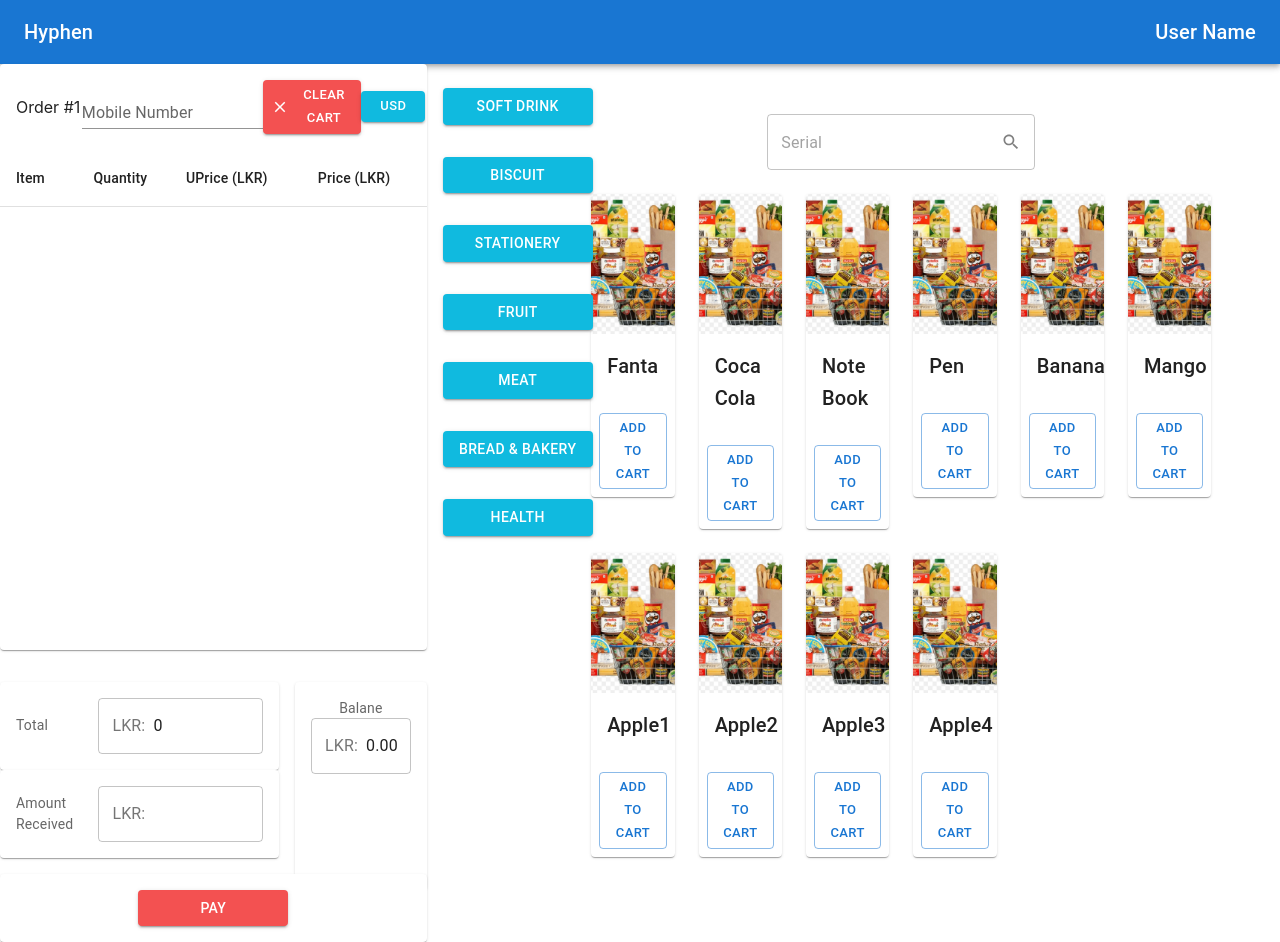
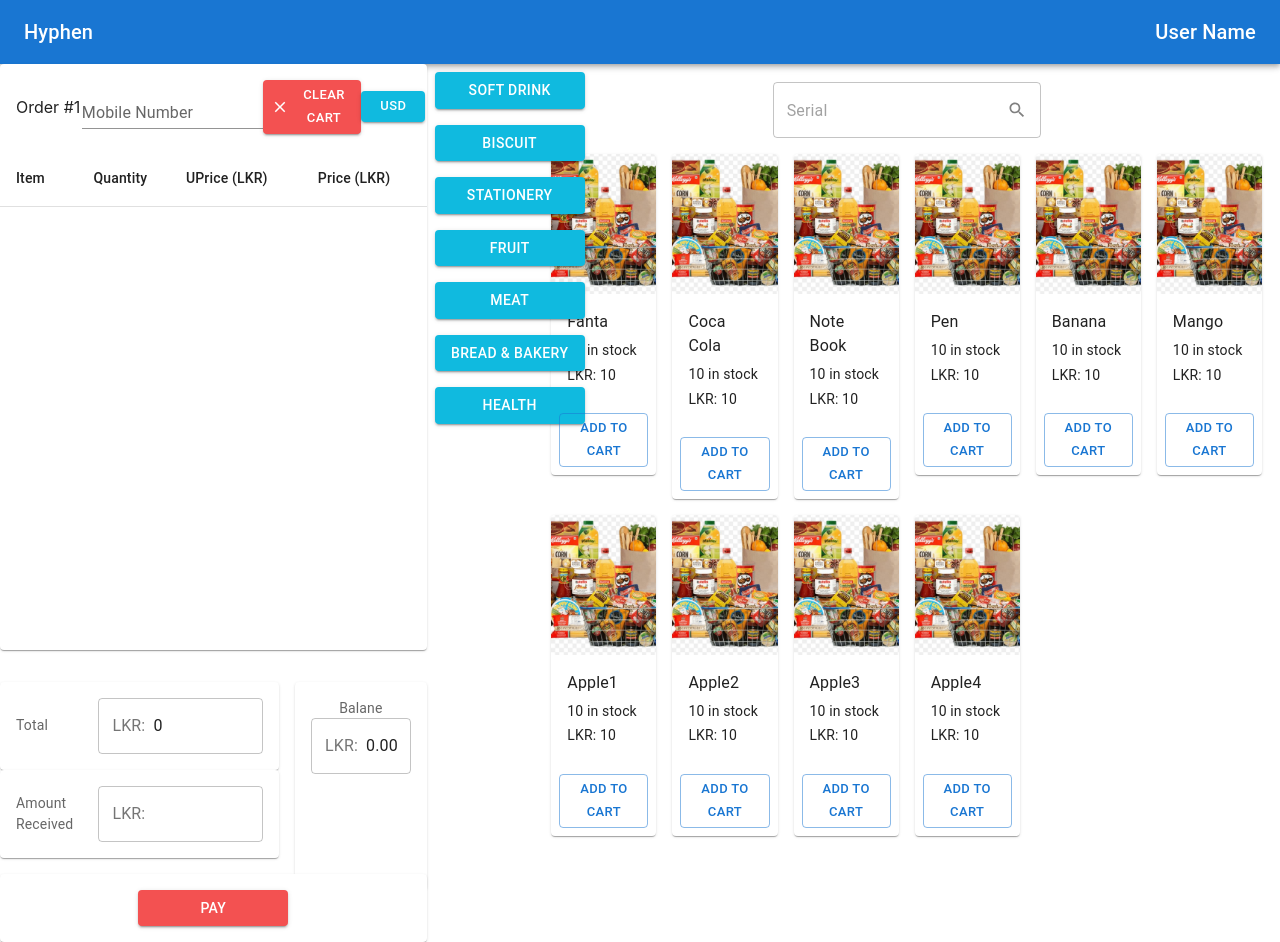
Before and after one commit to MaheshTSenanayake/pos, a React (Create React App) app: page / in a window 1280 px wide. Built offline with nearby package versions, Linux system fonts and the light colour scheme.

Commit message:
Add currency control

```diff
--- a/src/Components/AmountHandle.js
+++ b/src/Components/AmountHandle.js
@@ -5,7 +5,7 @@ import Paper from "@mui/material/Paper";
 import Grid from "@mui/material/Grid";
 import { useDispatch, useSelector } from "react-redux";
 import { Button, InputAdornment, Modal, TextField } from "@mui/material";
-import Invoice from "./Invoice";
+import Invoice from "./Layout/print/Invoice";
 import {
   calculateTotal,
   clearCart,
@@ -30,7 +30,9 @@ function AmountHandle() {
   const handleAmountReceivedValue = (e) => {
     const amountRecieved = e.target.value;
     setAmountReceived(amountRecieved);
-    setBalance(amountRecieved - state.total);
+    state.currency === "LKR"
+      ? setBalance(amountRecieved - state.total.lkr)
+      : setBalance(amountRecieved - state.total.usd);
   };
 
   const printBill = () => {
--- a/src/Components/Layout/CategoryLayout.js
+++ b/src/Components/Layout/CategoryLayout.js
@@ -18,13 +18,13 @@ function CategoryLayout() {
   const classes = useStyle();
   return (
     <div className={classes.root}>
-      <Grid container spacing={3} justifyContent="center">
+      <Grid container justifyContent="center">
         {data.category.map((category, index) => (
           <Grid key={category._id} item xs={12}>
             <Button
               sx={{
                 bgcolor: "#10BADF",
-                marginTop: 1,
+                margin: 1,
                 borderRadius: 1,
                 width: { xs: 180, sm: 100, md: 150 },
               }}
--- a/src/Components/Layout/ItemLayout.js
+++ b/src/Components/Layout/ItemLayout.js
@@ -57,7 +57,6 @@ function ItemLayout() {
     <div className={classes.root}>
       <Grid
         container
-        spacing={3}
         sx={{
           marginTop: "0px",
           padding: "10px",
@@ -65,7 +64,7 @@ function ItemLayout() {
           overflow: "auto",
         }}
       >
-        <Grid item xs={12} sx={{ textAlign: "center" }}>
+        <Grid item xs={12} sx={{ textAlign: "center", margin:"8px" }}>
           <TextField
             onKeyDown={handleSerialInput}
             InputProps={{
--- a/src/Components/Layout/MediaCard.js
+++ b/src/Components/Layout/MediaCard.js
@@ -8,18 +8,24 @@ import Typography from "@mui/material/Typography";
 
 function MediaCard({ item, handleAddToCart }) {
   return (
-    <Card sx={{ maxWidth: 150 }}>
+    <Card sx={{ maxWidth: 150, margin: 1 }}>
       <CardMedia sx={{ height: 140 }} image={item.image} title={item.title} />
       <CardContent>
-        <Typography gutterBottom variant="h6" component="div">
+        <Typography gutterBottom variant="body1" component="div">
           {item.title}
+        </Typography>
+        <Typography gutterBottom variant="body2" component="div">
+          {item.stockQuantity} in stock
+        </Typography>
+        <Typography gutterBottom variant="body2" component="div">
+          LKR: {item.stockQuantity}
         </Typography>
       </CardContent>
       <CardActions>
         <Button
           variant="outlined"
           size="small"
-          onClick={()=>handleAddToCart(item)}
+          onClick={() => handleAddToCart(item)}
         >
           Add to Cart
         </Button>
--- a/src/Components/Layout/ThreeColumnLayout.js
+++ b/src/Components/Layout/ThreeColumnLayout.js
@@ -11,10 +11,10 @@ function ThreeColumnLayout() {
         <CartLayout />
         <AmountHandle />
       </Grid>
-      <Grid item xs={1} sx={{ margin: "16px" }}>
+      <Grid item xs={1}>
         <CategoryLayout />
       </Grid>
-      <Grid item xs={6} sx={{ margin: "16px" }}>
+      <Grid item xs={7}>
         <ItemLayout />
       </Grid>
     </Grid>
--- a/src/Components/Invoice.js
+++ b/src/Components/Layout/print/Invoice.js
@@ -14,12 +14,15 @@ import { useRef } from "react";
 import { useSelector } from "react-redux";
 import { useReactToPrint } from "react-to-print";
 
-import logoImage from "./../logo.png";
+import logoImage from "./logo.png";
 
 const Invoice = ({ amountRecievedValue, handlePdfClose, clearData }) => {
   const state = useSelector((state) => state);
   const paymentValue = parseInt(amountRecievedValue);
-  const balance = paymentValue - state.total;
+  const balance =
+    state.currency === "LKR"
+      ? paymentValue - state.total.lkr
+      : paymentValue - state.total.usd;
 
   const today = new Date();
   const date =
@@ -104,19 +107,30 @@ const Invoice = ({ amountRecievedValue, handlePdfClose, clearData }) => {
                   <TableHead>
                     <TableRow sx={{ bgcolor: "#98a3a7" }}>
                       <TableCell>Item</TableCell>
-                      <TableCell align="left">Unit Price&nbsp;({state.currency})</TableCell>
+                      <TableCell align="left">
+                        Unit Price&nbsp;({state.currency})
+                      </TableCell>
                       <TableCell align="left">Qty</TableCell>
-                      <TableCell align="left">Price&nbsp;({state.currency})</TableCell>
+                      <TableCell align="left">
+                        Price&nbsp;({state.currency})
+                      </TableCell>
                     </TableRow>
                   </TableHead>
                   <TableBody>
                     {state.cartItems.map((item) => {
-                      let totalPrice = item.quantity * item.price;
+                      let totalPrice =
+                        state.currency === "LKR"
+                          ? item.quantity * item.price.lkr
+                          : item.quantity * item.price.usd;
 
                       return (
                         <TableRow key={item._id}>
                           <TableCell>{item.title}</TableCell>
-                          <TableCell>{item.price.toFixed(2)}</TableCell>
+                          <TableCell>
+                            {state.currency === "LKR"
+                              ? item.price.lkr.toFixed(2)
+                              : item.price.usd.toFixed(2)}
+                          </TableCell>
                           <TableCell>{item.quantity}</TableCell>
                           <TableCell>{totalPrice.toFixed(2)}</TableCell>
                         </TableRow>
@@ -126,7 +140,11 @@ const Invoice = ({ amountRecievedValue, handlePdfClose, clearData }) => {
                       <TableCell align="right" colSpan={3}>
                         total
                       </TableCell>
-                      <TableCell>{state.total}</TableCell>
+                      <TableCell>
+                        {state.currency === "LKR"
+                          ? state.total.lkr
+                          : state.total.usd}
+                      </TableCell>
                     </TableRow>
                     <TableRow>
                       <TableCell align="right" colSpan={3}>
--- a/src/reducers/cartReducer.js
+++ b/src/reducers/cartReducer.js
@@ -13,6 +13,7 @@ const initialState = {
   orderNumber: 1,
   total: { lkr: 0, usd: 0 },
   currency: "LKR",
+  invoiceItem: [],
 };
 
 const cartReducer = (state = initialState, action) => {
```
Also changed, not shown: src/Components/Layout/print/logo.png (renamed from src/logo.png).
